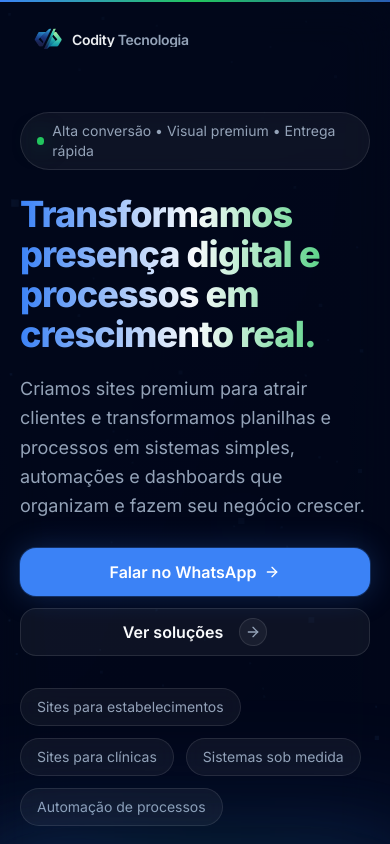
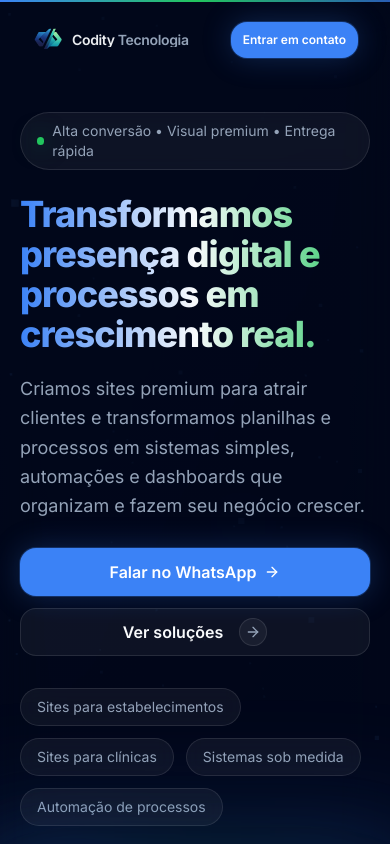
Before and after one commit to eduardofalmeida/codity-tecnologia, a Next.js app: page / in a window 390 px wide. Shown: the top 844 px of the page. Built offline with nearby package versions, Linux system fonts and the light colour scheme.

Commit message:
add-botao-navbar

```diff
--- a/src/components/site/navbar.tsx
+++ b/src/components/site/navbar.tsx
@@ -69,7 +69,18 @@ export function Navbar() {
           </nav>
 
           <div className="flex shrink-0 items-center gap-2">
-            <Button variant="secondary" asChild className="hidden text-xs sm:text-sm md:inline-flex">
+            <Button
+              asChild
+              size="sm"
+              className="h-9 shrink-0 px-3 text-xs font-semibold md:hidden"
+            >
+              <a href="#cta">Entrar em contato</a>
+            </Button>
+            <Button
+              variant="secondary"
+              asChild
+              className="hidden text-xs sm:text-sm md:inline-flex"
+            >
               <a href="#demo">Ver portfólio</a>
             </Button>
           </div>
```
